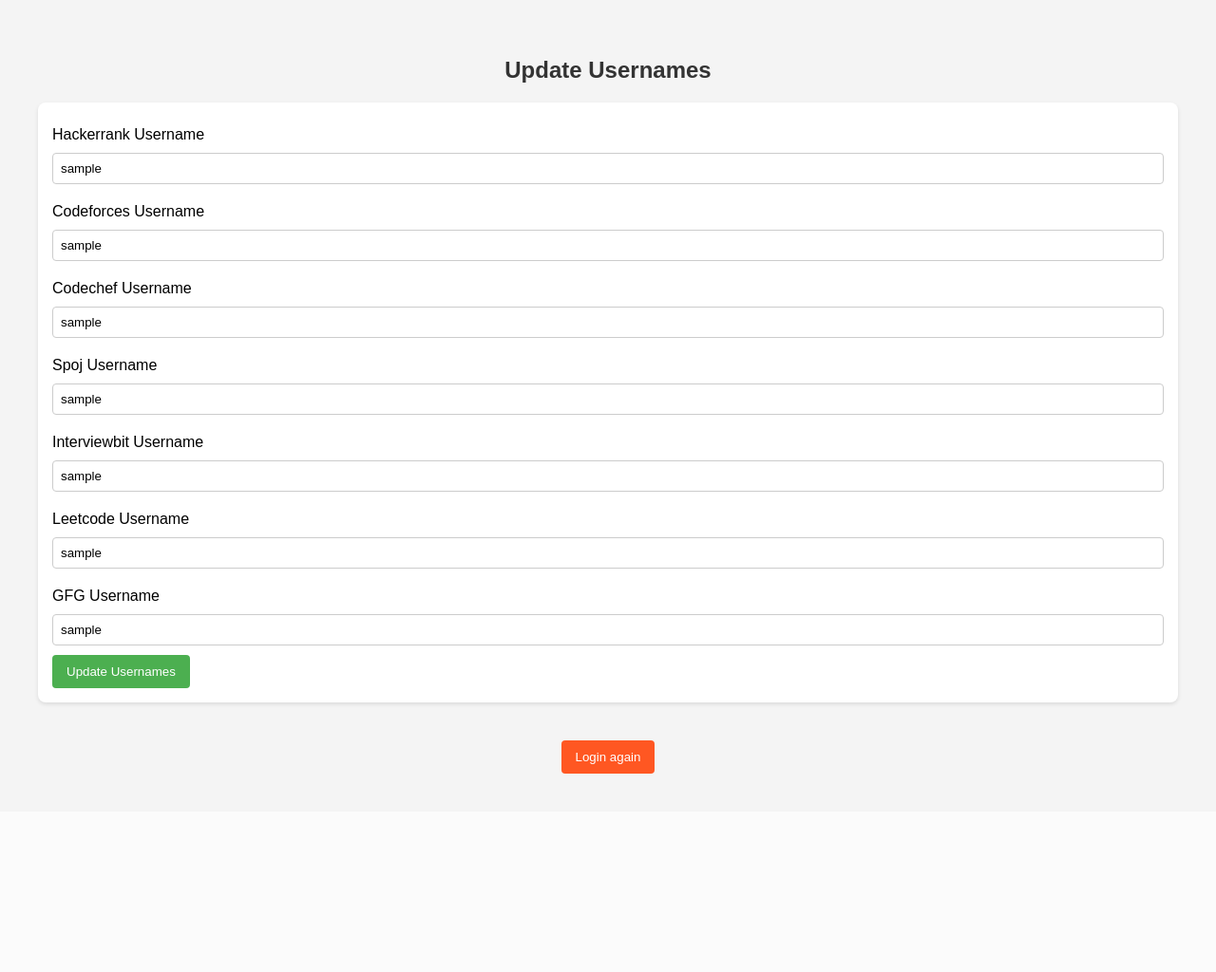
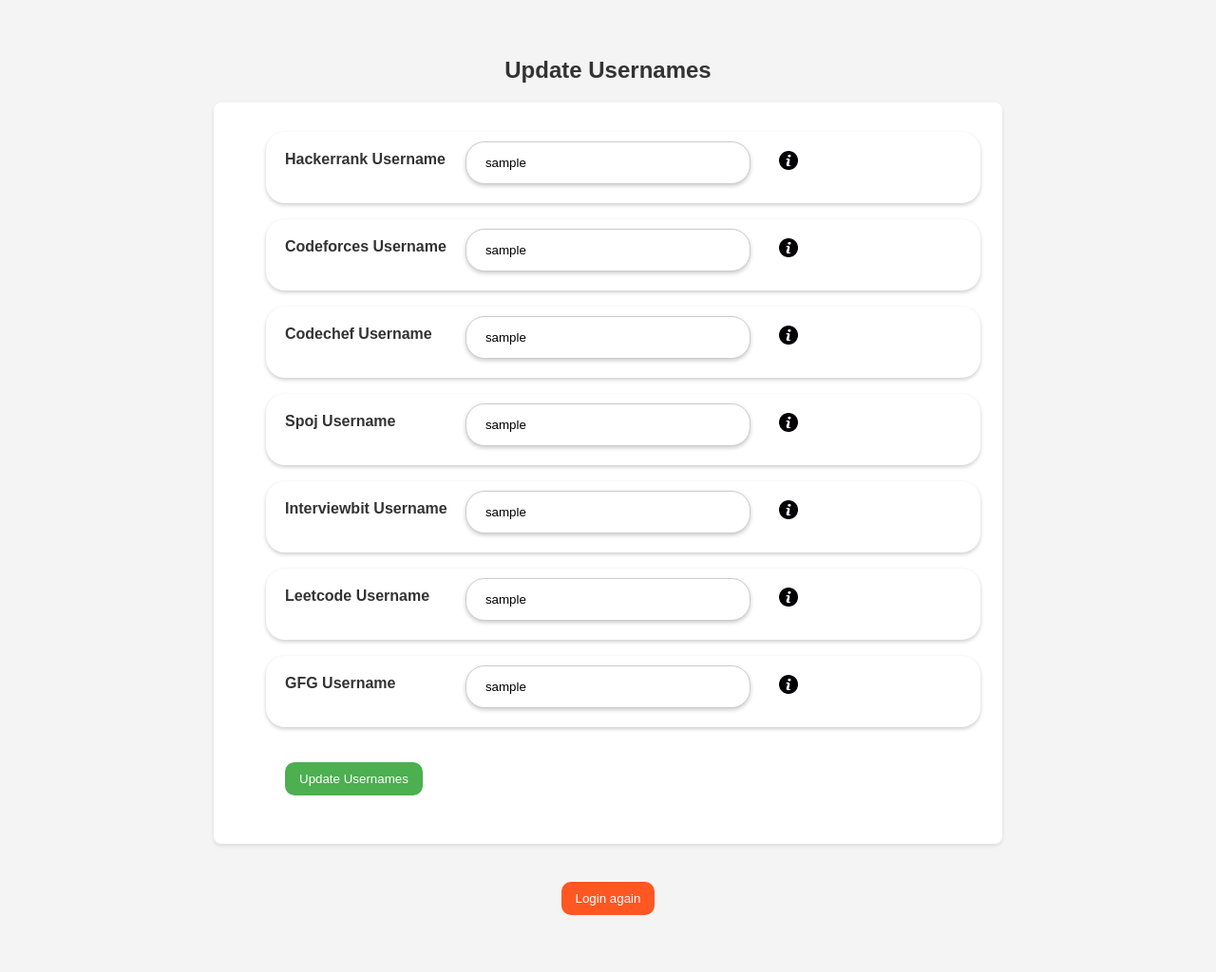
Before and after one commit to SSSM22/test, a Django app: template templates/usernames.html in a window 1280 px wide. Shown: the whole page at 95% size. Before the commit the page ends 815 px from the top, so only its background shows below. Run offline with Django 4.2, Linux system fonts and the light colour scheme; the template is opened without the code that fills it: most values are stand-ins (such as "Sample title", 1, 10 or a date in 2020).

Commit message:
username pages changes

```diff
--- a/static/css/student_panel.css
+++ b/static/css/student_panel.css
@@ -111,8 +111,7 @@ button.button:hover {
 
 
 .student-container {  display: grid;
-  grid-template-columns: 1fr 1fr;
-  grid-template-rows: 1fr;
+  grid-template-columns: auto auto;
   gap: 0px 10px;
   grid-auto-flow: row;
   grid-template-areas:
@@ -133,7 +132,8 @@ button.button:hover {
 }
 
 
-.student-college-details {  display: grid;
+.student-college-details {
+  display: grid;
   grid-template-columns: 1fr;
   grid-template-rows: 1fr 1fr;
   gap: 10px 0px;
--- a/templates/usernames.html
+++ b/templates/usernames.html
@@ -5,6 +5,8 @@
     <meta charset="UTF-8">
     <meta http-equiv="X-UA-Compatible" content="IE=edge">
     <meta name="viewport" content="width=device-width, initial-scale=1.0">
+    <link rel="stylesheet" href="https://cdnjs.cloudflare.com/ajax/libs/font-awesome/5.15.4/css/all.min.css">
+
     <title>Update Usernames</title>
     <style>
         body {
@@ -12,6 +14,9 @@
             background-color: #f4f4f4;
             margin: 20px;
             padding: 20px;
+            margin-left: auto;
+  margin-right: auto;
+
         }
 
         h2 {
@@ -20,17 +25,28 @@
         }
 
         form {
+
+            width: 800px;
             margin-bottom: 20px;
             padding: 15px;
             background-color: #fff;
             border-radius: 8px;
             box-shadow: 0 2px 4px rgba(0, 0, 0, 0.1);
+            margin-left: auto;
+  margin-right: auto;
         }
 
         label {
             display: block;
             margin: 10px 0;
         }
+
+        hr {
+        border: none;
+        height: 1px;
+        background-color: rgba(255, 255, 255, 0.24); /* Change "gray" to your desired color */
+        }
+
 
         input {
             width: 100%;
@@ -41,13 +57,17 @@
             border-radius: 4px;
         }
 
+
+
         button {
             background-color: #4caf50;
             color: #fff;
             padding: 10px 15px;
             border: none;
-            border-radius: 4px;
+            border-radius: 10px;
             cursor: pointer;
+            margin: 20px;
+
         }
 
         button:hover {
@@ -74,6 +94,56 @@
         .logout-button:hover {
             background-color: #e64a19;
         }
+
+        .username_container input{
+            min-width: 300px;
+            height: 45px;
+            border-radius: 20px;
+            box-shadow: 0 2px 4px rgba(0, 0, 0, 0.2);
+            padding-left: 20px;
+        }
+
+        .username_container li{
+            width: 95%;
+            display: grid;
+            grid-template-columns: 0.45fr 0.45fr 0.45fr;
+            padding: 10px;
+            padding-left: 20px;
+            border-radius: 20px;
+            box-shadow: 0 2px 4px rgba(0, 0, 0, 0.2);
+        }
+
+        .username_container label{
+            color: #333;
+            font-weight: bold;
+            display: inline;
+
+        }
+
+
+        .info-icon {
+        position: relative;
+        display: inline-block;
+        margin-left: 30px;
+        margin-top: 10px;
+        cursor: pointer;
+        }
+        .info-icon .tooltip {
+        display: none;
+        position: absolute;
+        background-color: #333;
+        color: #fff;
+        text-align: center;
+        border-radius: 6px;
+        padding: 5px;
+        z-index: 1;
+        bottom: 125%;
+        left: 50%;
+        margin-left: -60px;
+        }
+        .info-icon:hover .tooltip {
+        display: block;
+        }
     </style>
 </head>
 
@@ -81,7 +151,7 @@
     <h2>Update Usernames</h2>
 
     {% if messages %}
-    <ul class="messages">
+    <ul class="messages" style="color: #4caf50;">
         {% for message in messages %}
         <li{% if message.tags %} class="{{ message.tags }}" {% endif %}>{{ message }}</li>
             {% endfor %}
@@ -89,47 +159,86 @@
     {% endif %}
 
     {% for u in un %}
-    <form method="post" action="{% url 'update_usernames' %}">
+    <form method="post" action="{% url 'update_usernames' %}" class="username_container">
         {% csrf_token %}
-
+        <ul>
         <!-- Username 1 -->
-        <label for="hackerrank_username">Hackerrank Username</label>
+        <li><label for="hackerrank_username">Hackerrank Username</label>
         <input type="text" name="hackerrank_username" id="hackerrank_username" value="{{ u.hackerrank_username }}"
             required>
         <!-- <button type="submit" name="submit_username_1">Update Username 1</button> -->
-
+        <div class="info-icon">
+            <img src="/static/images/information-button.png" alt="" height="20px" width="20px">
+            <span class="tooltip">Additional information goes here.</span>
+          </div>
+    </li>
+    <hr>
         <!-- Username 2 -->
-        <label for="codeforces_username">Codeforces Username</label>
+    <li><label for="codeforces_username">Codeforces Username</label>
         <input type="text" name="codeforces_username" id="codeforces_username" value="{{ u.codeforces_username }}"
             required>
         <!-- <button type="submit" name="submit_username_2">Update Username 2</button> -->
-
+        <div class="info-icon">
+            <img src="/static/images/information-button.png" alt="" height="20px" width="20px">
+            <span class="tooltip">Additional information goes here.</span>
+          </div>
+    </li>
+    <hr>
         <!-- Username 3 -->
-        <label for="codechef_username">Codechef Username</label>
+    <li>  <label for="codechef_username">Codechef Username</label>
         <input type="text" name="codechef_username" id="codechef_username" value="{{ u.codechef_username }}" required>
         <!-- <button type="submit" name="submit_username_3">Update Username 3</button> -->
-
+        <div class="info-icon">
+            <img src="/static/images/information-button.png" alt="" height="20px" width="20px">
+            <span class="tooltip">Additional information goes here.</span>
+          </div>
+    </li>
+    <hr>
         <!-- Username 4 -->
-        <label for="spoj_username">Spoj Username</label>
+    <li><label for="spoj_username">Spoj Username</label>
         <input type="text" name="spoj_username" id="spoj_username" value="{{ u.spoj_username }}" required>
         <!-- <button type="submit" name="submit_username_4">Update Username 4</button> -->
-
-        <!-- Username 5 -->
+        <div class="info-icon">
+            <img src="/static/images/information-button.png" alt="" height="20px" width="20px">
+            <span class="tooltip">Additional information goes here.</span>
+          </div>
+    </li>
+    <hr>
+    <li> <!-- Username 5 -->
         <label for="interviewbit_username">Interviewbit Username</label>
         <input type="text" name="interviewbit_username" id="interviewbit_username" value="{{ u.interviewbit_username }}"
             required>
         <!-- <button type="submit" name="submit_username_5">Update Username 5</button> -->
-
+        <div class="info-icon">
+            <img src="/static/images/information-button.png" alt="" height="20px" width="20px">
+            <span class="tooltip">Additional information goes here.</span>
+          </div>
+    </li>
+    <hr>
         <!-- Username 6 -->
-        <label for="leetcode_username">Leetcode Username</label>
+    <li> <label for="leetcode_username">Leetcode Username</label>
         <input type="text" name="leetcode_username" id="leetcode_username" value="{{ u.leetcode_username }}" required>
         <!-- <button type="submit" name="submit_username_6">Update Username 6</button> -->
-
+        <div class="info-icon">
+            <img src="/static/images/information-button.png" alt="" height="20px" width="20px">
+            <span class="tooltip">Additional information goes here.</span>
+          </div>
+    </li>
+    <hr>
         <!-- Username 7 -->
+    <li>
         <label for="gfg_username">GFG Username</label>
         <input type="text" name="gfg_username" id="gfg_username" value="{{ u.gfg_username }}" required>
+        <div class="info-icon">
+            <img src="/static/images/information-button.png" alt="" height="20px" width="20px">
+            <span class="tooltip">Additional information goes here.</span>
+          </div>
+    </li>
+    <hr>
+
         <button type="submit" name="submit_username_7">Update Usernames</button>
 
+    </ul>
     </form>
     <center><button class="logout-button" onclick="window.location.href='/logout'">Login again </button></center>
     {% endfor %}
```
Also changed, not shown: home/views.py (+5 -3 lines), static/images/information-button.png (added).
